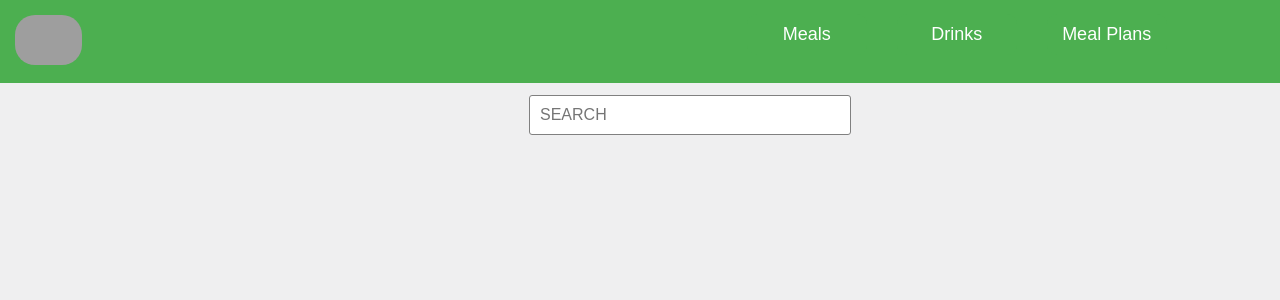
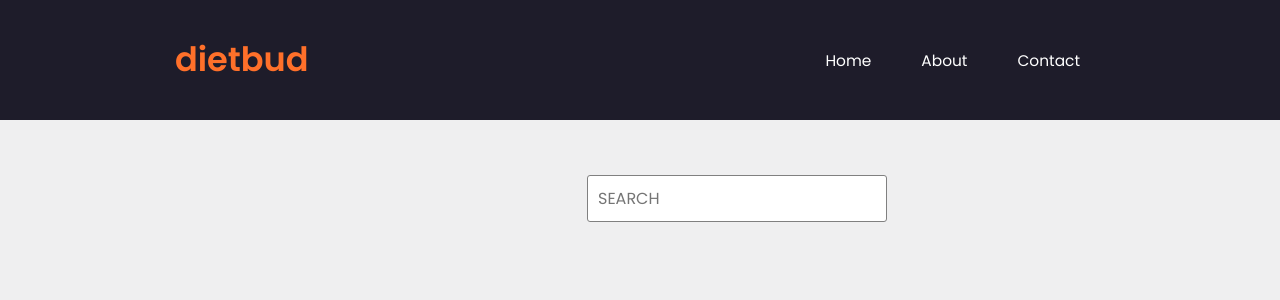
Before and after one commit to Lourdel/Diet_buddy, a Flask app: page /search in a window 1280 px wide. Shown: the top 300 px of the page. Run offline with Flask 3, Linux system fonts and the light colour scheme; data that the repository does not hold is empty; grey boxes are pictures that could not be loaded.

```diff
--- a/web_flask/app.py
+++ b/web_flask/app.py
@@ -24,7 +24,7 @@ def search():
         "q": query,
         "app_id": APP_ID,
         "app_key": APP_KEY,
-        "to": 5,
+        "to": 20,
     }
     response = requests.get(BASE_URL, params=params)
     data = response.json()
--- a/web_flask/templates/gallery.html
+++ b/web_flask/templates/gallery.html
@@ -1,33 +1,27 @@
-<!--This is meta data that does not dispaly on our page but is useful for engines and identification-->
 <!DOCTYPE html>
 <html>
 	<head>
-        <title>Food Gallery</title>
-        <meta charset="UTF-8">
-        <meta name="viewport" content="width=device-width, initial-scale=1.0">
-        <meta name="description" content="Yummy Food Gallery">
-        <meta name="keywords" content="yummy", "Food", "Gallery">
-        <link rel="stylesheet" href="../static/styles/style.css" />
+		<meta charset="utf-8" />
+		<meta name="viewport" content="width=device-width, initial-scale=1" />
+		<title> DietBud Landing Page</title>
+		<link rel="stylesheet" type="text/css" href="../static/styles/landing.css" />
+        <link rel="stylesheet" type="text/css" href="../static/styles/style.css" />
+		<link rel="stylesheet" href="https://unpkg.com/boxicons@latest/css/boxicons.min.css">
+		<link rel="preconnect" href="https://fonts.googleapis.com">
+		<link rel="preconnect" href="https://fonts.gstatic.com" crossorigin>
+		<link href="https://fonts.googleapis.com/css2?family=Poppins:wght@100;200;300;400;600;700&display=swap" rel="stylesheet">
+	</head>
 
-</head>
-<!--Create a body section for our main page with the body tag-->
 	<body>
-    <!--Started by creating a header section-->
-    <header class="head">
-        <!--Create divs for our different parts of the header-->
-        <div class="left">
-            <img src="https://assets.mockflow.com/app/wireframepro/company/C263cde84d8cb40c7b8effc93e78c88e0/projects/Mar6eCn1Gh/images/thumbnails/M4bef64cacbf165c94886cd524315a3e51678604313140" alt="logo
-            " class="left-img"/>
+		<header>
+			<a href="#" class="logo">dietbud</a>
+			<div class="bx bx-menu" id="menu-icon"></div>
 
-        </div>
-        <!--Create sections for our different header buttons-->
-        <section class="lower">
-
-            <button id="meals">Meals</button>
-            <button id="drinks">Drinks</button>
-            <button id="meal_plan">Meal Plans</button>
-
-        </section>
+			<ul class="navbar">
+				<li><a href="#home">Home</a></li>
+				<li><a href="#about">About</a></li>
+				<li><a href="#contact">Contact</a></li>
+			</ul>
 		</header>
 
     <!--Create first search section-->
@@ -43,7 +37,7 @@
 
 	    <section class="card">
             <div class="inner">
-			<img src="{{ result['image'] }}" class="mage"/>
+			    <img src="{{ result['image'] }}" class="image"/>
 			    <h4 class="led"> {{ result['label'] }} </h4>
                 <button>
                     <img src="https://assets.mockflow.com/app/wireframepro/svg/default/like%203.svg" class="lke" alt="like"/>
```
Also changed, not shown: web_flask/templates/landing_page.html (+11 -3 lines). Lines whose indentation alone changed are shown as unchanged.
